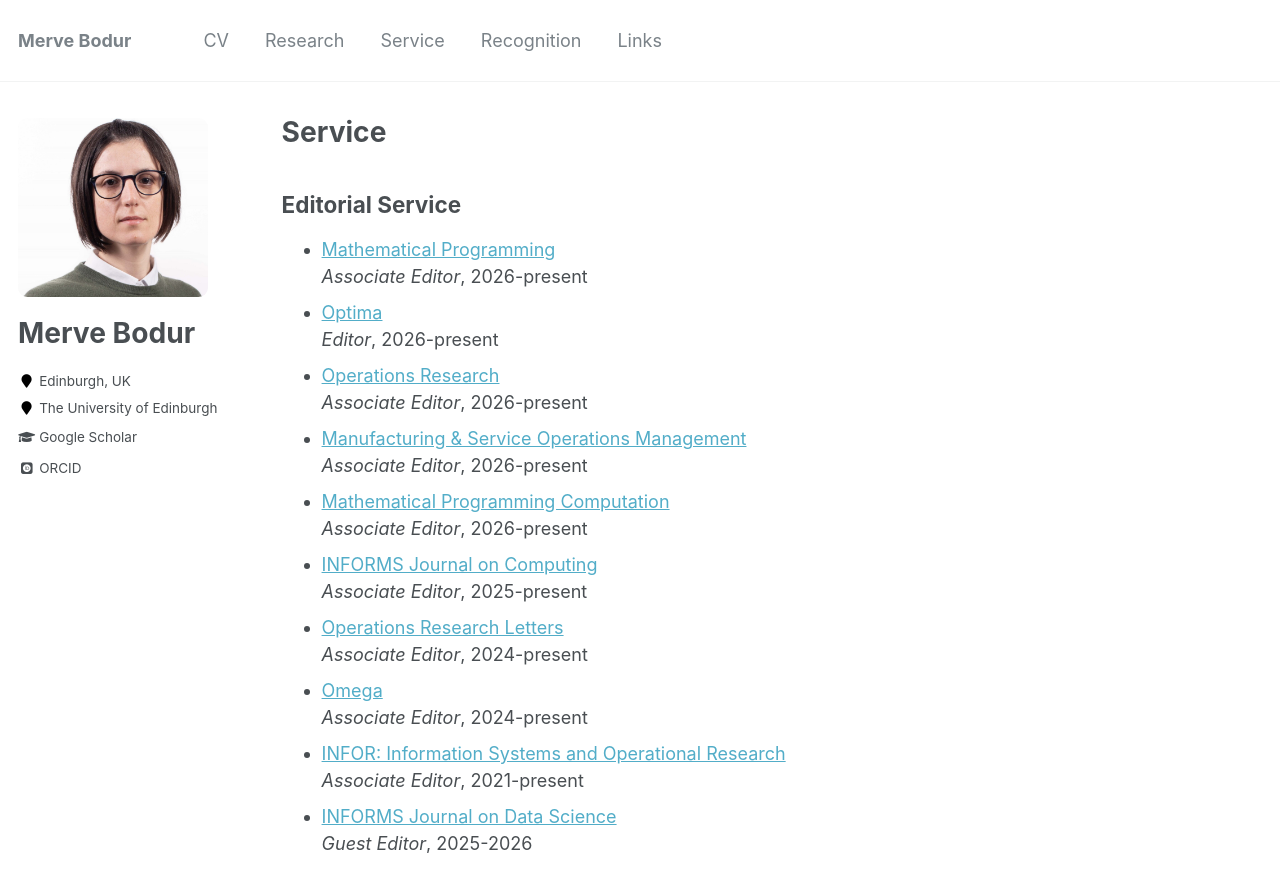
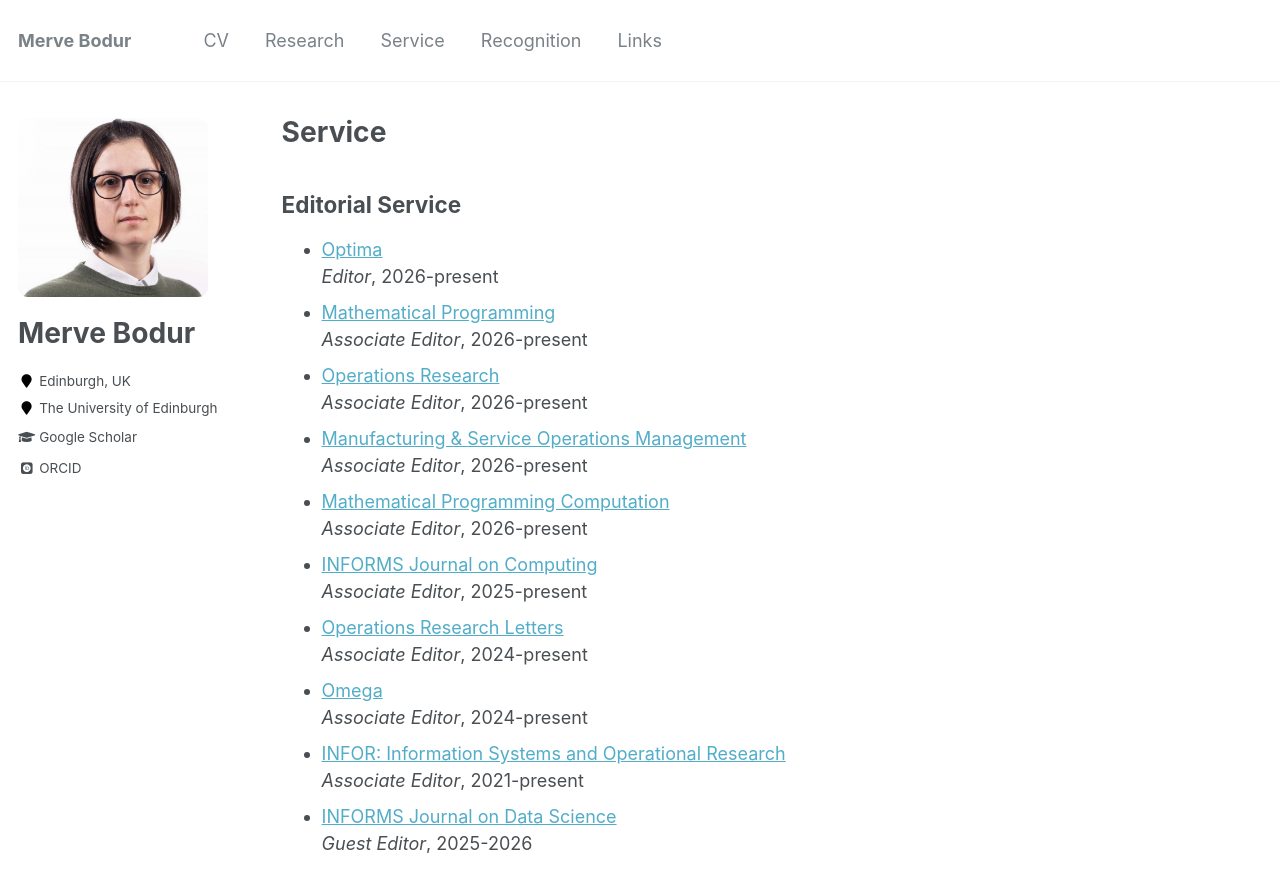
Before and after one commit to mervebodur/mervebodur.github.io, a Jekyll site: the page built from _pages/service.md, in a window 1280 px wide and 900 px high. Shown: the top 892 px of the window. Built offline with Jekyll 4.4.1, drawn with Linux system fonts in a browser that asks for light colours; some web fonts are replaced.

```diff
--- a/_pages/service.md
+++ b/_pages/service.md
@@ -7,10 +7,10 @@ author_profile: true
 
 ## Editorial Service
 
+- [Optima](https://www.mathopt.org/pubs/optima)\
+*Editor*, 2026-present
 - [Mathematical Programming](https://link.springer.com/journal/10107)\
 *Associate Editor*, 2026-present
-- [Optima](https://www.mathopt.org/pubs/optima)\
-*Editor*, 2026-present
 - [Operations Research](https://pubsonline.informs.org/journal/opre)\
 *Associate Editor*, 2026-present
 - [Manufacturing & Service Operations Management](https://pubsonline.informs.org/journal/msom)\
```
